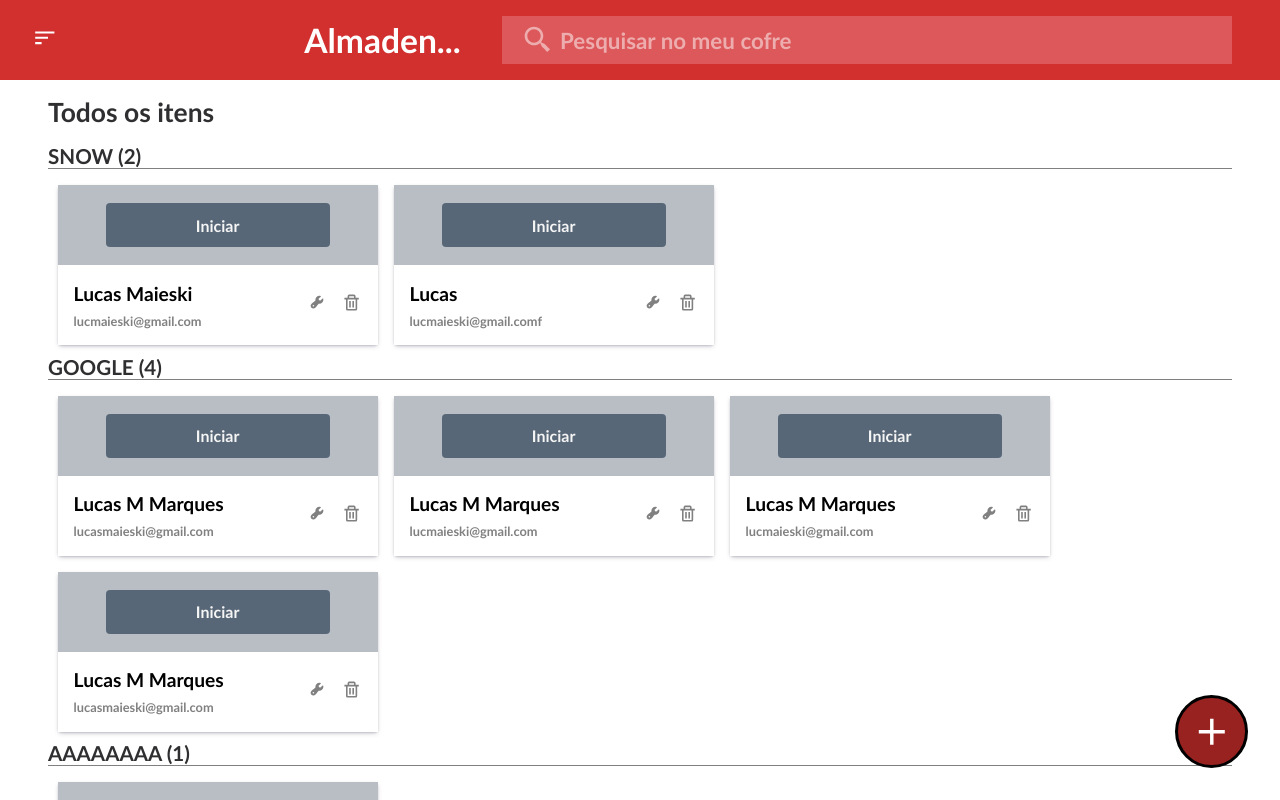
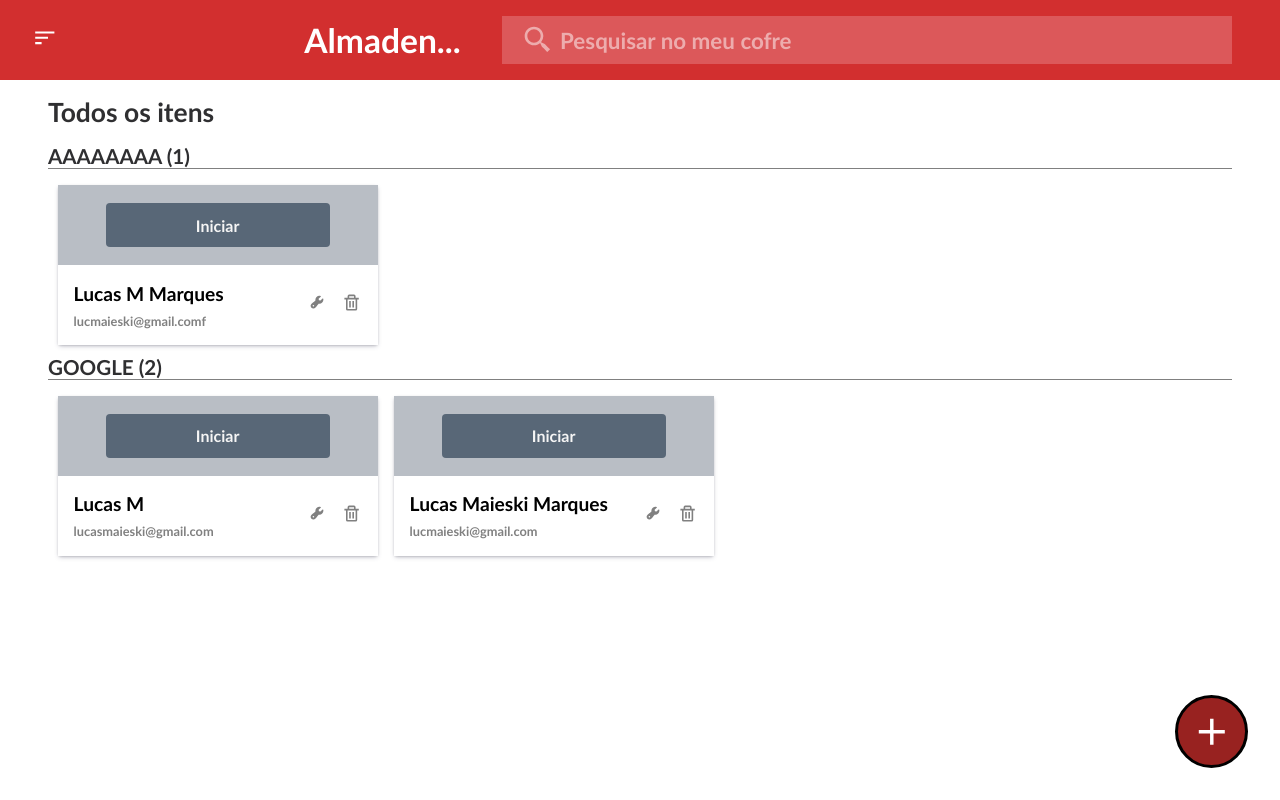
Before and after one commit to Lucky-ta/DESAFIO-CODIE, a Next.js app: page / in a window 1280 px wide. Built offline with nearby package versions, Linux system fonts and the light colour scheme; data requests are answered from the project's data file.

Commit message:
Create delete mutate

```diff
--- a/db.json
+++ b/db.json
@@ -1,29 +1,5 @@
 {
   "userPasswords": [
-    {
-      "url": "https://github.com/Lucky-ta/twitter2.0/blob/main/src/services/tweetApi.ts",
-      "name": "Lucas Maieski",
-      "file": "SNOW",
-      "email": "lucmaieski@gmail.com",
-      "password": "asfdafafd",
-      "id": 3
-    },
-    {
-      "url": "https://github.com/Lucky-ta/twitter2.0/blob/main/src/services/tweetApi.ts",
-      "name": "Lucas",
-      "file": "SNOW",
-      "email": "lucmaieski@gmail.comf",
-      "password": "fasdfadsfa",
-      "id": 4
-    },
-    {
-      "url": "https://github.com/Lucky-ta/twitter2.0/blob/main/src/services/tweetApi.ts",
-      "name": "Lucas M Marques",
-      "file": "GOOGLE",
-      "email": "lucasmaieski@gmail.com",
-      "password": "fsdafafdaf",
-      "id": 5
-    },
     {
       "url": "https://github.com/Lucky-ta/twitter2.0/blob/main/src/services/tweetApi.ts",
       "name": "Lucas M Marques",
@@ -34,98 +10,22 @@
     },
     {
       "url": "https://github.com/Lucky-ta/twitter2.0/blob/main/src/services/tweetApi.ts",
-      "name": "Lucas M Marques",
-      "file": "SDFFADS",
-      "email": "oficiallucasmaieski@gmail.com",
-      "password": "asdfadsfasf",
+      "name": "Lucas M",
+      "file": "GOOGLE",
+      "email": "lucasmaieski@gmail.com",
+      "password": "sdfafadsf",
       "id": 7
     },
     {
       "url": "https://github.com/Lucky-ta/twitter2.0/blob/main/src/services/tweetApi.ts",
-      "name": "Lucas M Marques",
+      "name": "Lucas Maieski Marques",
       "file": "GOOGLE",
       "email": "lucmaieski@gmail.com",
-      "password": "fasdfafaf",
+      "password": "asdfadfaf",
       "id": 8
-    },
-    {
-      "url": "https://github.com/Lucky-ta/twitter2.0/blob/main/src/services/tweetApi.ts",
-      "name": "Lucas M Marques",
-      "file": "GOOGLE",
-      "email": "lucmaieski@gmail.com",
-      "password": "fasdfaf",
-      "id": 9
-    },
-    {
-      "url": "https://github.com/Lucky-ta/twitter2.0/blob/main/src/services/tweetApi.ts",
-      "name": "Lucas M Marques",
-      "file": "GOOGLE",
-      "email": "lucasmaieski@gmail.com",
-      "password": "dadsfafda",
-      "id": 10
     }
   ],
   "files": [
-    {
-      "fileName": "SNOW",
-      "passwords": [
-        {
-          "url": "https://github.com/Lucky-ta/twitter2.0/blob/main/src/services/tweetApi.ts",
-          "name": "Lucas Maieski",
-          "file": "SNOW",
-          "email": "lucmaieski@gmail.com",
-          "password": "asfdafafd",
-          "id": 3
-        },
-        {
-          "url": "https://github.com/Lucky-ta/twitter2.0/blob/main/src/services/tweetApi.ts",
-          "name": "Lucas",
-          "file": "SNOW",
-          "email": "lucmaieski@gmail.comf",
-          "password": "fasdfadsfa",
-          "id": 4
-        }
-      ],
-      "id": 2
-    },
-    {
-      "fileName": "GOOGLE",
-      "passwords": [
-        {
-          "url": "https://github.com/Lucky-ta/twitter2.0/blob/main/src/services/tweetApi.ts",
-          "name": "Lucas M Marques",
-          "file": "GOOGLE",
-          "email": "lucasmaieski@gmail.com",
-          "password": "fsdafafdaf",
-          "id": 5
-        },
-        {
-          "url": "https://github.com/Lucky-ta/twitter2.0/blob/main/src/services/tweetApi.ts",
-          "name": "Lucas M Marques",
-          "file": "GOOGLE",
-          "email": "lucmaieski@gmail.com",
-          "password": "fasdfafaf",
-          "id": 8
-        },
-        {
-          "url": "https://github.com/Lucky-ta/twitter2.0/blob/main/src/services/tweetApi.ts",
-          "name": "Lucas M Marques",
-          "file": "GOOGLE",
-          "email": "lucmaieski@gmail.com",
-          "password": "fasdfaf",
-          "id": 9
-        },
-        {
-          "url": "https://github.com/Lucky-ta/twitter2.0/blob/main/src/services/tweetApi.ts",
-          "name": "Lucas M Marques",
-          "file": "GOOGLE",
-          "email": "lucasmaieski@gmail.com",
-          "password": "dadsfafda",
-          "id": 10
-        }
-      ],
-      "id": 3
-    },
     {
       "fileName": "AAAAAAAA",
       "passwords": [
@@ -141,15 +41,23 @@
       "id": 4
     },
     {
-      "fileName": "SDFFADS",
+      "fileName": "GOOGLE",
       "passwords": [
         {
           "url": "https://github.com/Lucky-ta/twitter2.0/blob/main/src/services/tweetApi.ts",
-          "name": "Lucas M Marques",
-          "file": "SDFFADS",
-          "email": "oficiallucasmaieski@gmail.com",
-          "password": "asdfadsfasf",
+          "name": "Lucas M",
+          "file": "GOOGLE",
+          "email": "lucasmaieski@gmail.com",
+          "password": "sdfafadsf",
           "id": 7
+        },
+        {
+          "url": "https://github.com/Lucky-ta/twitter2.0/blob/main/src/services/tweetApi.ts",
+          "name": "Lucas Maieski Marques",
+          "file": "GOOGLE",
+          "email": "lucmaieski@gmail.com",
+          "password": "asdfadfaf",
+          "id": 8
         }
       ],
       "id": 5
--- a/src/components/FileSystem/FileSystem.tsx
+++ b/src/components/FileSystem/FileSystem.tsx
@@ -2,6 +2,8 @@ import PasswordCard from "../PasswordsCard/PasswordCard";
 import * as StyledFileSysyem from "./index";
 
 export default function FileSystem({ data }) {
+  console.log(data);
+
   return (
     <StyledFileSysyem.FileSystemContainer>
       {data.map(({ fileName, passwords }) => {
--- a/src/components/PasswordsCard/PasswordCard.tsx
+++ b/src/components/PasswordsCard/PasswordCard.tsx
@@ -8,6 +8,7 @@ import ModalComponent from "../Modal/Modal";
 import { TiSpanner } from "react-icons/ti";
 import * as StyledPassCard from "./index";
 import { BiTrash } from "react-icons/bi";
+import useFetch from "../../hooks/swrHook";
 
 interface PasswordCardPropsShape {
   password: DataShape;
@@ -15,8 +16,8 @@ interface PasswordCardPropsShape {
 }
 
 export default function PasswordCard({ password }: PasswordCardPropsShape) {
-  const { setReloadPageTrigger, reloadPageTrigger, setFilteredFiles } =
-    useContext(MyContext);
+  const { data, mutate } = useFetch();
+  const { setReloadPageTrigger, reloadPageTrigger } = useContext(MyContext);
 
   const [formError, setFormError] = useState("");
   const [isModalOpen, setIsModalOpen] = useState(false);
@@ -34,8 +35,24 @@ export default function PasswordCard({ password }: PasswordCardPropsShape) {
   };
 
   const handleDeleteCard = async () => {
-    await PasswordManager.deleteUserPassword(password);
+    const file = data.find((file: any) => file.fileName === password.file);
+    const updatedPasswords = file.passwords.filter(
+      (filterPass: any) => filterPass.id !== password.id
+    );
 
+    const fileIndex = data.findIndex(
+      ({ fileName }) => fileName === password.file
+    );
+
+    if (data[fileIndex].passwords.length !== 1) {
+      data[fileIndex].passwords = updatedPasswords;
+    } else {
+      data.splice(fileIndex, 1);
+    }
+
+    mutate(data, false);
+
+    // await PasswordManager.deleteUserPassword(password);
     return setReloadPageTrigger(!reloadPageTrigger);
   };
 
--- /dev/null
+++ b/src/hooks/swrHook.tsx
@@ -0,0 +1,8 @@
+import useSWR from "swr";
+import { getFiles } from "../services/api/filesApi";
+
+export default function useFetch() {
+  const { data, mutate } = useSWR("/", () => getFiles());
+
+  return { data, mutate };
+}
--- a/src/pages/index.tsx
+++ b/src/pages/index.tsx
@@ -12,18 +12,21 @@ import * as GlobalContainer from "../styles/global";
 import { getFiles } from "../services/api/filesApi";
 import MyContext from "../context/MyContext";
 import { IoMdAdd } from "react-icons/io";
+import useFetch from "../hooks/swrHook";
 
 export default function Home() {
+  const [isModalOpen, setIsModalOpen] = useState(false);
+  const [formError, setFormError] = useState("");
+
+  const { data: fetchData } = useFetch();
+  if (!fetchData) return <span>Carregando...</span>;
+
   const {
     setReloadPageTrigger,
     reloadPageTrigger,
     filteredFiles,
     simpleModalStatus,
   } = useContext(MyContext);
-
-  const [isModalOpen, setIsModalOpen] = useState(false);
-  const [formError, setFormError] = useState("");
-  const [data, setData] = useState([]);
 
   const handleSubmit = async (data: DataShape) => {
     const validationResult = await validateForm(data);
@@ -45,22 +48,22 @@ export default function Home() {
     setIsModalOpen(false);
   };
 
-  useEffect(() => {
-    const fetchData = async () => {
-      const response = await getFiles();
-      setData(response);
-    };
-    fetchData();
-  }, [reloadPageTrigger]);
+  // useEffect(() => {
+  //   const fetchData = async () => {
+  //     const response = await getFiles();
+  //     setData(response);
+  //   };
+  //   fetchData();
+  // }, [reloadPageTrigger]);
 
   return (
     <GlobalContainer.GlobalContainer>
-      <HeaderComponent data={data} />
+      <HeaderComponent data={fetchData} />
       <GlobalContainer.GlobalContainer className="secondary">
         {simpleModalStatus && <LeftOptions />}
         <GlobalContainer.GlobalContainer className="third">
           <h2>Todos os itens</h2>
-          <FileSystem data={filteredFiles ? filteredFiles : data} />
+          <FileSystem data={fetchData} />
         </GlobalContainer.GlobalContainer>
       </GlobalContainer.GlobalContainer>
 
```
